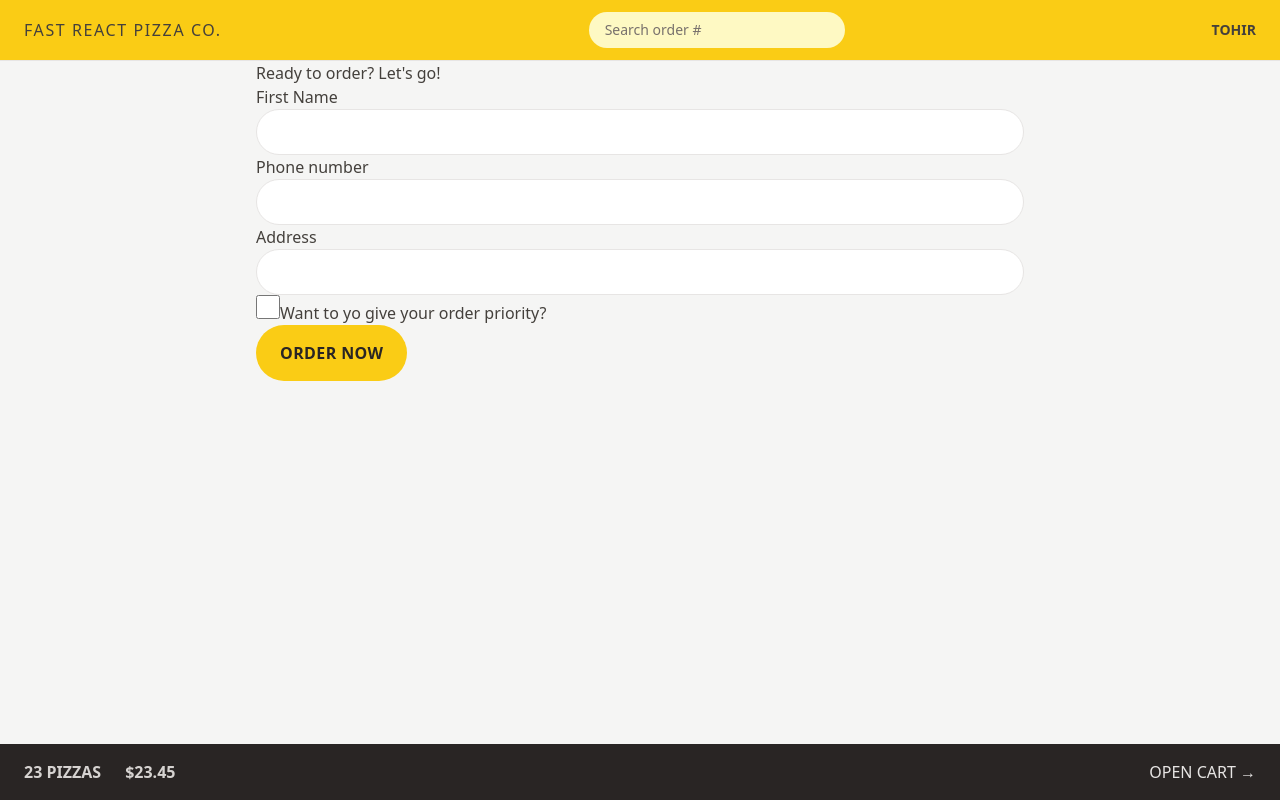
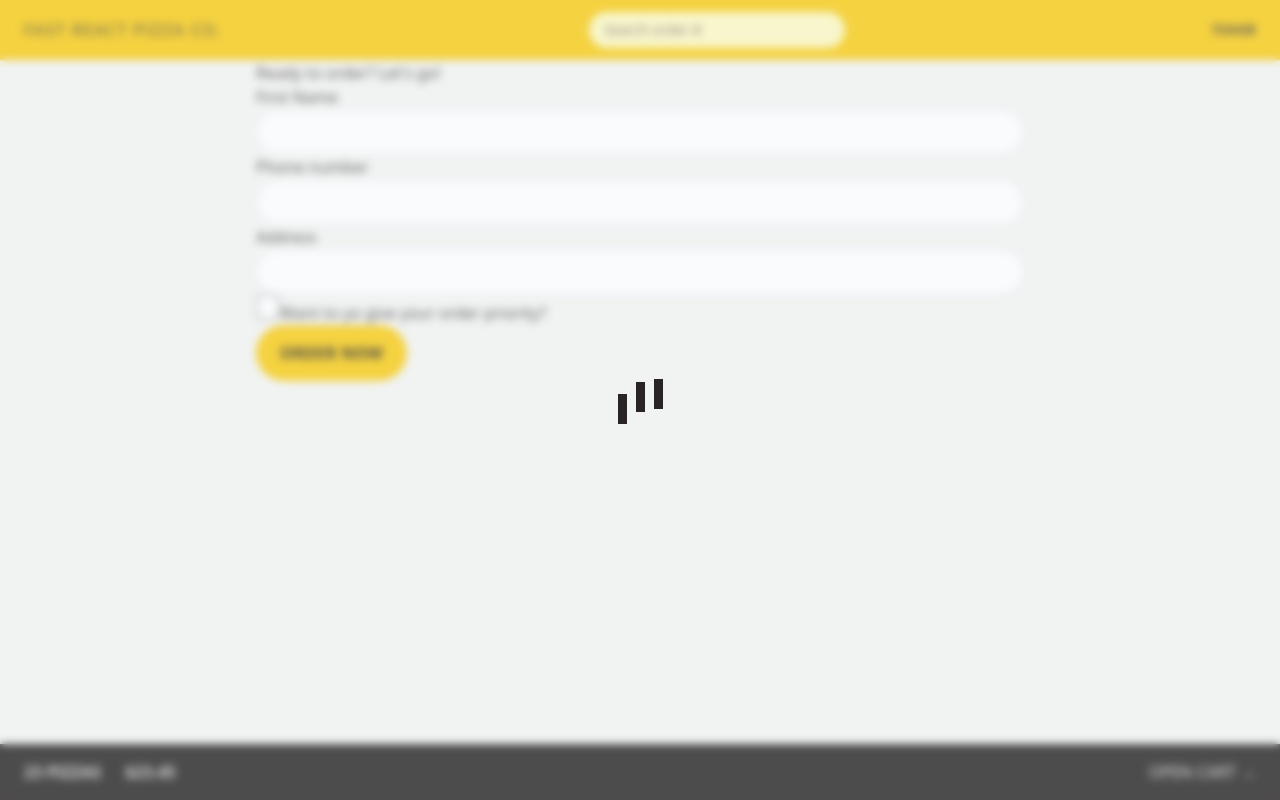
Before and after one commit to kulievdev/fast-pizza-app-react, a React (Vite) app: page /order/new in a window 1280 px wide. Built offline with nearby package versions, Linux system fonts and the light colour scheme.

Commit message:
absolute positioning loader and give it more css to make it user friendly

```diff
--- a/src/index.css
+++ b/src/index.css
@@ -6,13 +6,12 @@
   .input {
     @apply w-full rounded-full border border-stone-200 px-4 py-2 text-sm transition-all duration-300 placeholder:text-stone-400 focus:outline-none focus:ring focus:ring-yellow-400 md:px-6 md:py-3;
   }
-}
 
   /* https://dev.to/afif/i-made-100-css-loaders-for-your-next-project-4eje */
   .loader {
     width: 45px;
     aspect-ratio: 0.75;
-  --c: no-repeat linear-gradient(#333 0 0);
+    --c: no-repeat linear-gradient(theme(colors.stone.800) 0 0);
     background:
       var(--c) 0% 50%,
       var(--c) 50% 50%,
@@ -47,3 +46,4 @@
         100% 100%;
     }
   }
+}
--- a/src/ui/AppLayout.jsx
+++ b/src/ui/AppLayout.jsx
@@ -9,7 +9,8 @@ function AppLayout() {
 
   return (
     <div className="grid h-screen grid-rows-[auto_1fr_auto]">
-      {isLoading && <Loader />}
+      {/* {isLoading && <Loader />} */}
+      {true && <Loader />}
       <Header />
 
       <div className="overflow-scroll">
--- a/src/ui/Loader.jsx
+++ b/src/ui/Loader.jsx
@@ -1,5 +1,9 @@
 function Loader() {
-    return <div className="loader"></div>;
+  return (
+    <div className="absolute inset-0 flex items-center justify-center bg-slate-200/20 backdrop-blur-sm">
+      <div className="loader"></div>
+    </div>
+  );
 }
 
 export default Loader;
```
Lines whose indentation alone changed are shown as unchanged.
